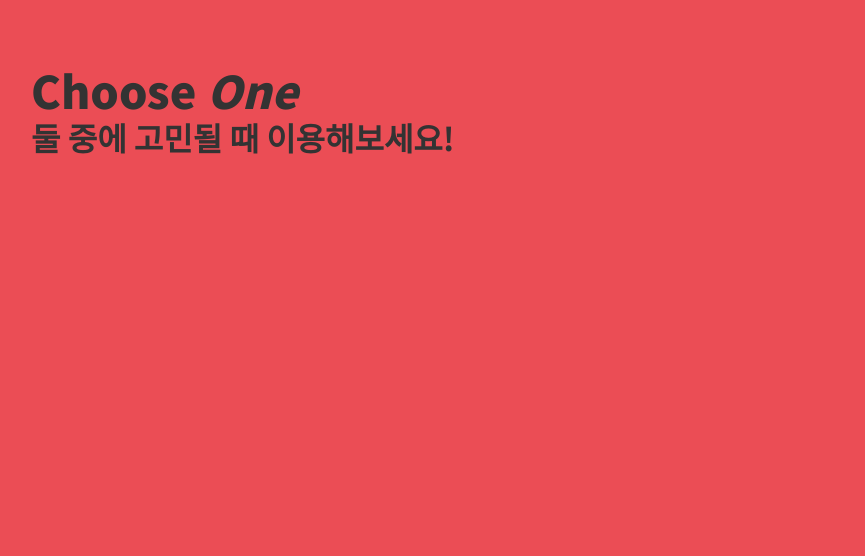
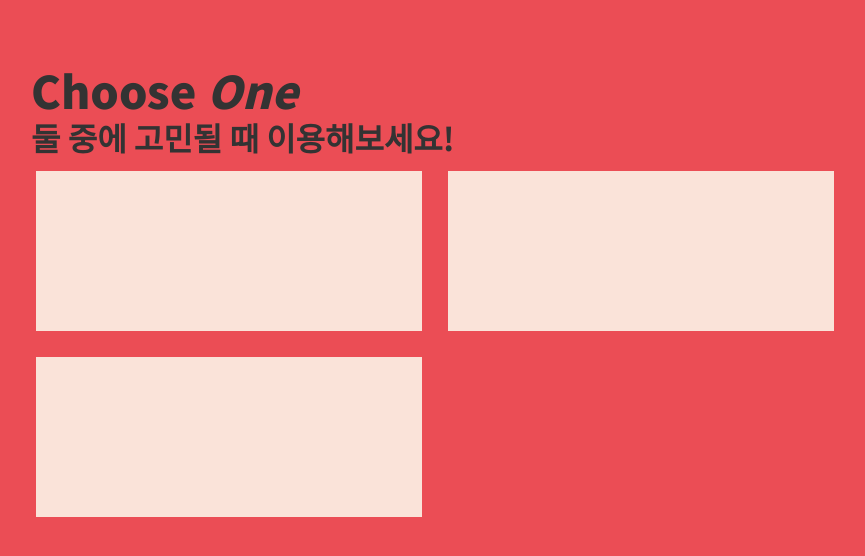
Before and after one commit to SkyLightQP/ChooseOne, a React (Create React App) app: page / in a window 1280 px wide. Shown: the top 556 px of the page, without its empty margins (197-1062 px from the left). Built offline with nearby package versions, Linux system fonts and the light colour scheme.

Commit message:
feat: add Card component

```diff
--- /dev/null
+++ b/src/components/Card/index.tsx
@@ -0,0 +1,31 @@
+import React from 'react';
+import styled from 'styled-components';
+
+const CardContainer = styled.div`
+    display: flex;
+    flex: 0 1 46%;
+    margin: 0.8rem;
+    height: 10rem;
+    background-color: var(--color-main);
+
+    &:hover {
+        box-shadow: 0 0 4px 2px var(--color-highlight);
+        cursor: pointer;
+    }
+`;
+
+const CardBodyStyle = styled.div`
+   flex-direction: row;
+`;
+
+const Card: React.FC = () => {
+    return (
+        <CardContainer>
+            <CardBodyStyle>
+
+            </CardBodyStyle>
+        </CardContainer>
+    );
+};
+
+export default Card;
--- a/src/pages/Home.tsx
+++ b/src/pages/Home.tsx
@@ -1,10 +1,26 @@
 import React from 'react';
+import styled from 'styled-components';
 import Header from '../components/Header';
+import Card from '../components/Card';
+import Container from '../utils/Container';
+
+const CardListStyle = styled.div`
+    display: flex;
+    flex-flow: row wrap;
+`;
 
 const Home: React.FC = () => {
     return (
         <>
             <Header />
+            <Container>
+                <CardListStyle>
+                    <Card />
+                    <Card />
+                    <Card />
+
+                </CardListStyle>
+            </Container>
         </>
     );
 };
```
